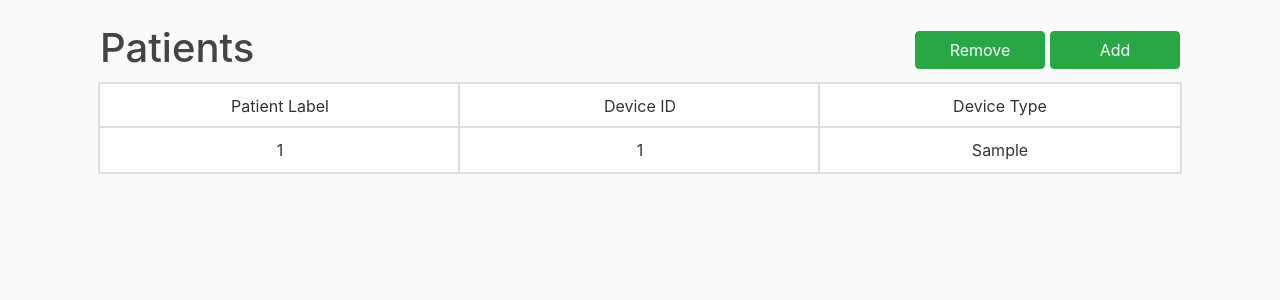
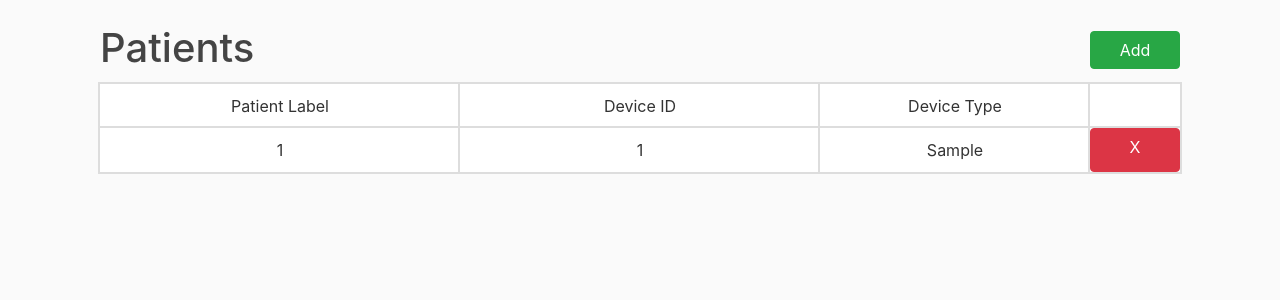
Before and after one commit to elton73/DeviceDataPlatform, a Flask app: template modules/web_app/templates/home.html in a window 1280 px wide. Shown: the part 56-356 px from the top of the page. Run offline with Flask 2, Linux system fonts and the light colour scheme; the template is opened without the code that fills it: most values are stand-ins (such as "Sample title", 1, 10 or a date in 2020); some libraries are stand-ins or nearby versions.

Commit message:
Add patient button working

```diff
--- a/modules/mysql/modify.py
+++ b/modules/mysql/modify.py
@@ -63,12 +63,11 @@ def link_user_to_key(key, email, db):
     db.cursor().execute(f"UPDATE registration_keys SET email = '{email}' WHERE user_key = '{key}'")
     db.commit()
 
-def export_patient_data(patientid, userid, device_type):
-    database = connect_to_database(PATIENT_DATABASE)
-    mycursor = database.cursor()
-    command = f"INSERT INTO patient_label VALUES (' {patientid}', '{userid}', '{device_type}')"
+def export_patient_data(userid,patient_id, device_type, db):
+    mycursor = db.cursor()
+    command = f"INSERT INTO patient_ids VALUES (' {userid}', '{patient_id}', '{device_type}')"
     mycursor.execute(command)
-    database.commit()
+    db.commit()
 
 def test_insertion():
     data_to_insert = [['user_id', 'patientid', 'device_type',
--- a/modules/mysql/setup.py
+++ b/modules/mysql/setup.py
@@ -100,5 +100,6 @@ def connect_to_server():
 
 if __name__ == "__main__":
     engine = make_engine()
-    create_dbs(engine, DATABASE_PATIENT_LABEL, SQL_CREATE_PATIENT_DEVICE_TABLE)
+
+    # create_dbs(engine, DATABASE_PATIENT_LABEL, SQL_CREATE_PATIENT_DEVICE_TABLE)
     # create_table(engine, DATABASE_LOGIN, SQL_CREATE_KEY_TABLE)
--- a/modules/web_app/routes.py
+++ b/modules/web_app/routes.py
@@ -1,8 +1,8 @@
 from flask import render_template, url_for, flash, redirect, session
 from modules.mysql.setup import connect_to_database
 from modules.web_app.forms import RegistrationForm, LoginForm, PatientForm
-from modules.mysql.report import check_login_details, check_input_key, get_all_device_types, \
-    capitalize_first_letter, get_all_patient_labels, check_input_device
+from modules.mysql.report import check_login_details, check_input_key, get_fitbit_users, \
+    capitalize_first_letter, check_input_device
 from modules.mysql.modify import add_web_app_user, link_user_to_key, export_patient_data
 from modules.web_app import app, login_db, bcrypt
 from modules.fitbit.authentication import get_auth_info, export_fitbit_to_auth_info
@@ -10,33 +10,23 @@ from modules.fitbit.authentication import get_auth_info, export_fitbit_to_auth_i
 DEVICE_DATABASE = "authorization_info"
 PATIENT_LABEL_DATABASE = "patient_labels"
 DEVICE_TYPE_COLUMN = "device_type"
+FITBIT_DATABASE = 'fitbit'
 
 @app.route('/home')
 def home():
     if 'logged_in' in session:
+        all_patients = []
+        #Get fitbit users
+        fitbit_db = connect_to_database(FITBIT_DATABASE)
+        fitbit_patients = get_fitbit_users(fitbit_db)
 
-        #Get device information
-        device_db = connect_to_database(PATIENT_LABEL_DATABASE)
-        all_patients = get_all_patient_labels(device_db)
-        #capitalizes the name of the device type
-        for patient in all_patients:
-            patient[DEVICE_TYPE_COLUMN] = capitalize_first_letter(patient[DEVICE_TYPE_COLUMN])
+        #create a function for below loop
+        for patient in fitbit_patients:
+            all_patients.append(patient)
 
-        #Get patient label for fitbits
-
-        return render_template('home.html', devices=all_patients)
+        return render_template('home.html', patients=all_patients)
     else:
         return redirect(url_for('login'))
-
-#Add device button #Clicking this button allows new devices to be added
-# @app.route('/add_device')
-# def add_device():
-#     auth_info = get_auth_info()
-#     try:
-#         export_fitbit_to_auth_info(auth_info)
-#     except:
-#         pass
-#     return redirect(url_for('home'))
 
 @app.route('/addpatient', methods=['GET', 'POST'])
 def addpatient():
@@ -56,10 +46,11 @@ def addpatient():
             #export fitbit authorization data to sql database
             export_fitbit_to_auth_info(auth_info)
 
-            #export patient and device data to sql database
-            patient_label = form.patient.data
-            device_type = 'Fitbit' #!Important Fitbit is hardcoded
-            export_patient_data(patient_label, user_id, device_type)
+            #export patient and device data to fitbit database
+            patient_id = form.patient.data
+            device_type = 'fitbit' #Create a dropdown for this variable in the webapp later
+            fitbit_db = connect_to_database(FITBIT_DATABASE)
+            export_patient_data(user_id, patient_id, device_type, fitbit_db)
             return redirect(url_for('home'))
         else:
             flash('Invalid', 'danger')
--- a/modules/web_app/static/main.css
+++ b/modules/web_app/static/main.css
@@ -27,8 +27,12 @@ h1, h2, h3, h4, h5, h6 {
 .add-button {
     margin-top: 7px;
     float: right;
-    width: 130px;
-    margin-left: 5px;
+    width: 100%;
+}
+
+.remove-button {
+    width: 100%;
+    height: 100%;
 }
 
 .edit-button {
--- a/modules/web_app/templates/home.html
+++ b/modules/web_app/templates/home.html
@@ -9,16 +9,15 @@
           Patients
         </h1>
       </div>
-      <div class="col-6">
+      <div class="col-5">
           <div style="width: 100%">
-            <a class="btn btn-success add-button" href="{{ url_for('addpatient') }}">
-              Add
-            </a>
-            <button class="btn btn-success add-button">
-              Remove
-            </button>
           </div>
         </div>
+      <div class="col-1">
+        <a class="btn btn-success add-button" href="{{ url_for('addpatient') }}">
+              Add
+        </a>
+      </div>
     </div>
   </div>
 
@@ -38,36 +37,48 @@
           </div>
         </div>
 
-         <div class="col-4" style="text-align: center">
+         <div class="col-3" style="text-align: center">
           <div class="content-section2">
             Device Type
           </div>
         </div>
 
+        <div style="width: 100%" class="col-1">
+          <div class="content-button">
+          </div>
+          </div>
+
       </div>
     </div>
 
-{% for device in devices %}
+{% for patient in patients %}
     <div class="container-fluid">
       <div class="row no-gutters justify-content-center">
 
         <div class="col-4" style="text-align: center">
           <div class="content-section2">
-            {{ device['patient_id'] }}
+            {{ patient['patient_id'] }}
           </div>
         </div>
 
         <div class="col-4" style="text-align: center">
           <div class="content-section2">
-            {{ device['userid'] }}
+            {{ patient['userid'] }}
           </div>
         </div>
 
-         <div class="col-4" style="text-align: center">
+         <div class="col-3" style="text-align: center">
           <div class="content-section2">
-            {{ device['device_type'] }}
+            {{ patient['device_type'] }}
           </div>
         </div>
+        <div style="width: 100%" class="col-1">
+          <div class="content-button">
+            <a class="btn btn-danger remove-button" href="{{ url_for('addpatient') }}">
+              X
+            </a>
+          </div>
+          </div>
 
       </div>
     </div>
```
Also changed, not shown: modules/mysql/report.py (+19 -27 lines), 1 other file.
